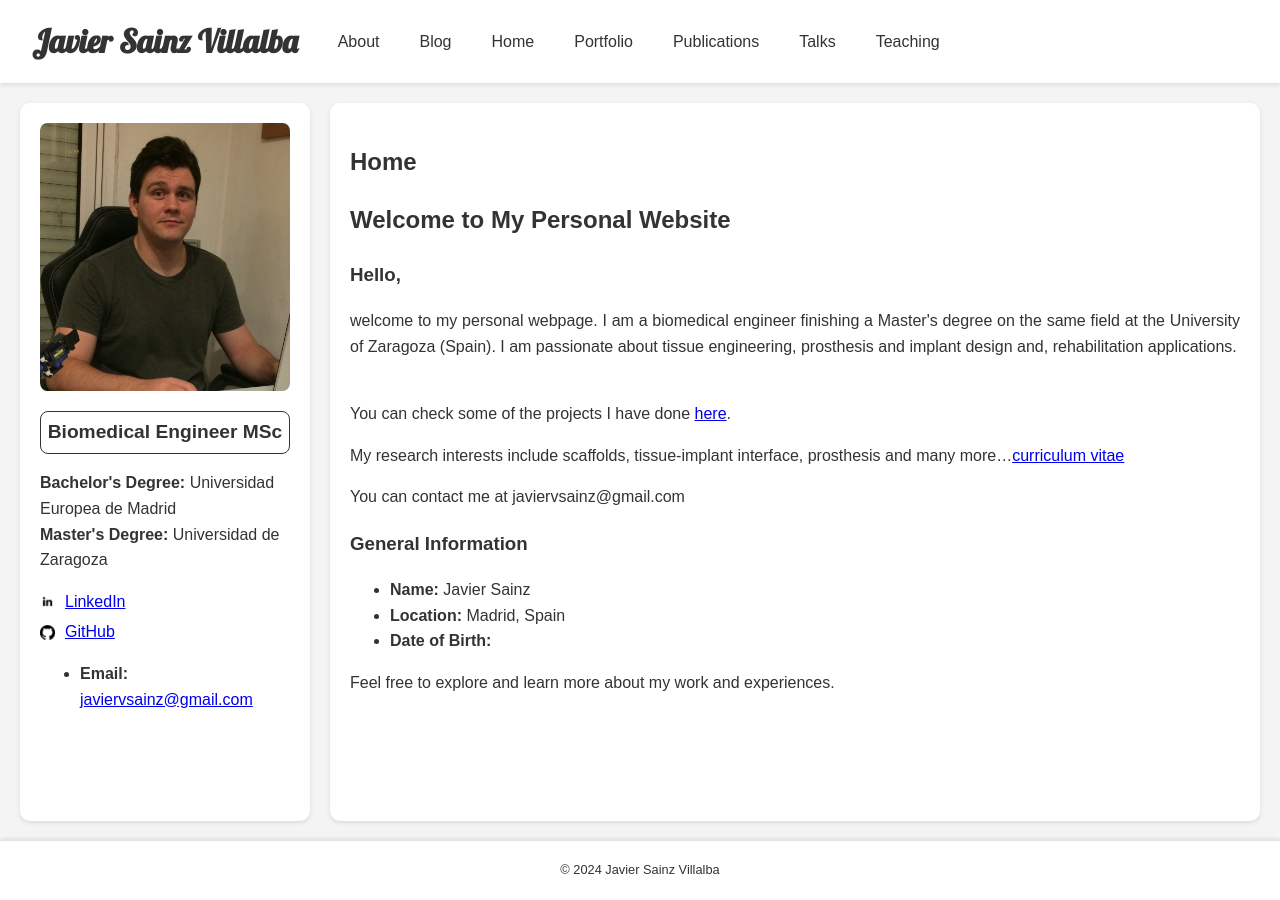
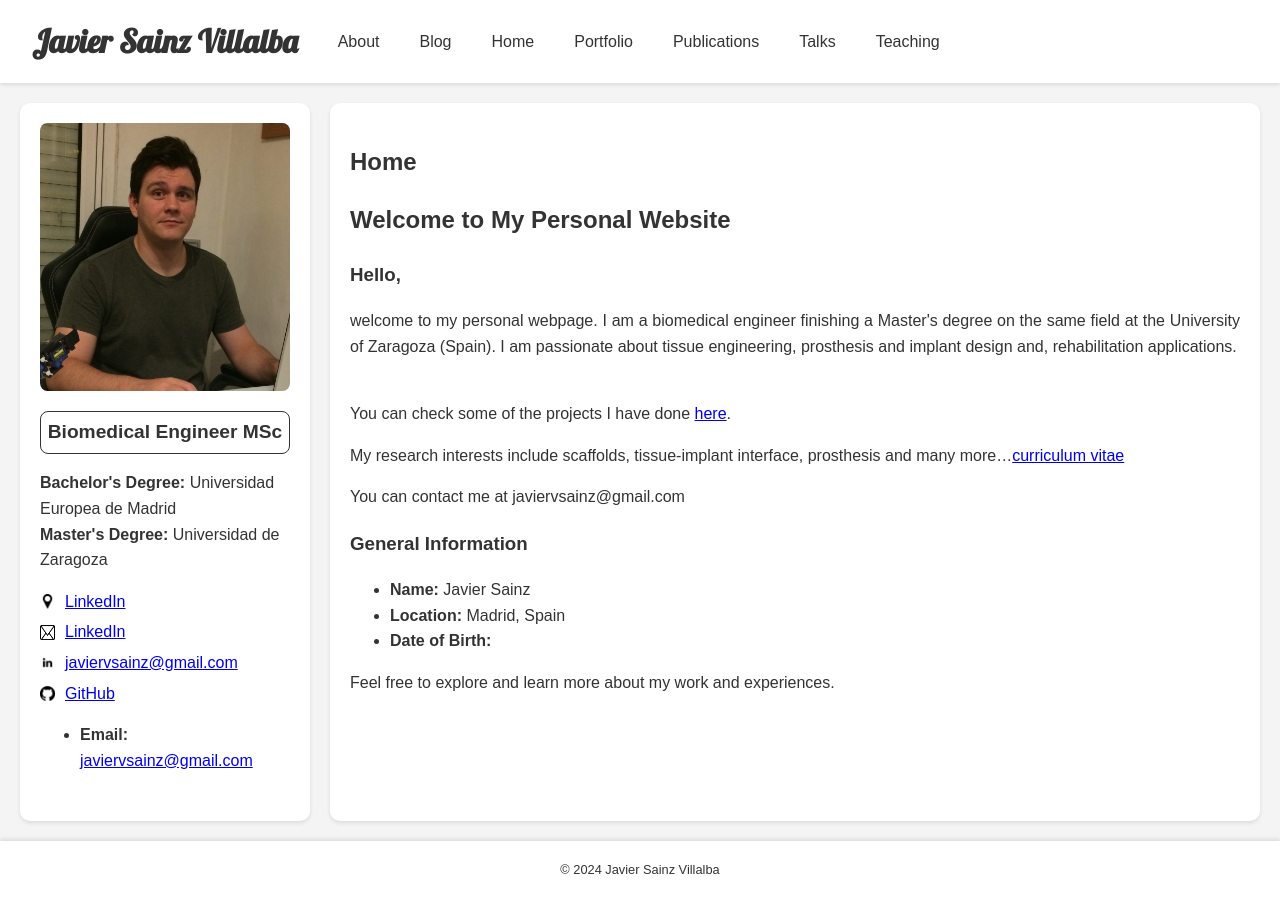
Before and after one commit to javiersainzvillalba/javiersainzvillalba.github.io, a Jekyll site: the page built from index.md, in a window 1280 px wide. Built offline with Jekyll 4.4.1, drawn with Linux system fonts in a browser that asks for light colours.

Commit message:
Update sidebar.html

```diff
--- a/_includes/sidebar.html
+++ b/_includes/sidebar.html
@@ -8,8 +8,16 @@
      <strong>Master's Degree:</strong> Universidad de Zaragoza</p>
   <div class="social-links">
     <p>
+      <img src="{{ '/assets/images/icons/marker.png' | relative_url }}" alt="Madrid, España" class="social-icon">
+      <a href="https://www.linkedin.com/in/yourprofile">LinkedIn</a>
+    </p>
+    <p>
+      <img src="{{ '/assets/images/icons/email.png' | relative_url }}" alt="Email" class="social-icon">
+      <a href="https://www.linkedin.com/in/yourprofile">LinkedIn</a>
+    </p>
+    <p>
       <img src="{{ '/assets/images/icons/linkedin.png' | relative_url }}" alt="LinkedIn Icon" class="social-icon">
-      <a href="https://www.linkedin.com/in/yourprofile">LinkedIn</a>
+      <a href="mailto:{{ site.email }}">{{ site.email }}</a>
     </p>
     <p>
       <img src="{{ '/assets/images/icons/github.png' | relative_url }}" alt="GitHub Icon" class="social-icon">
```
